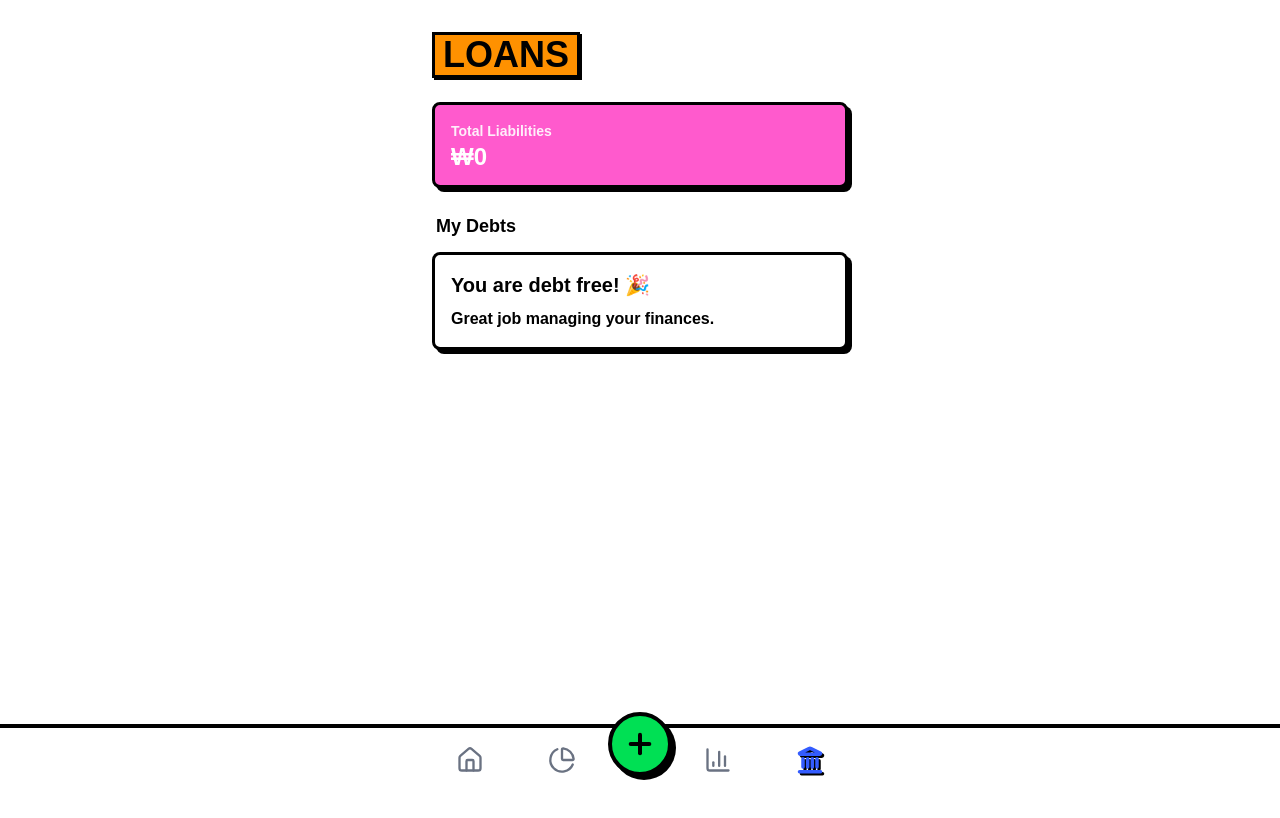
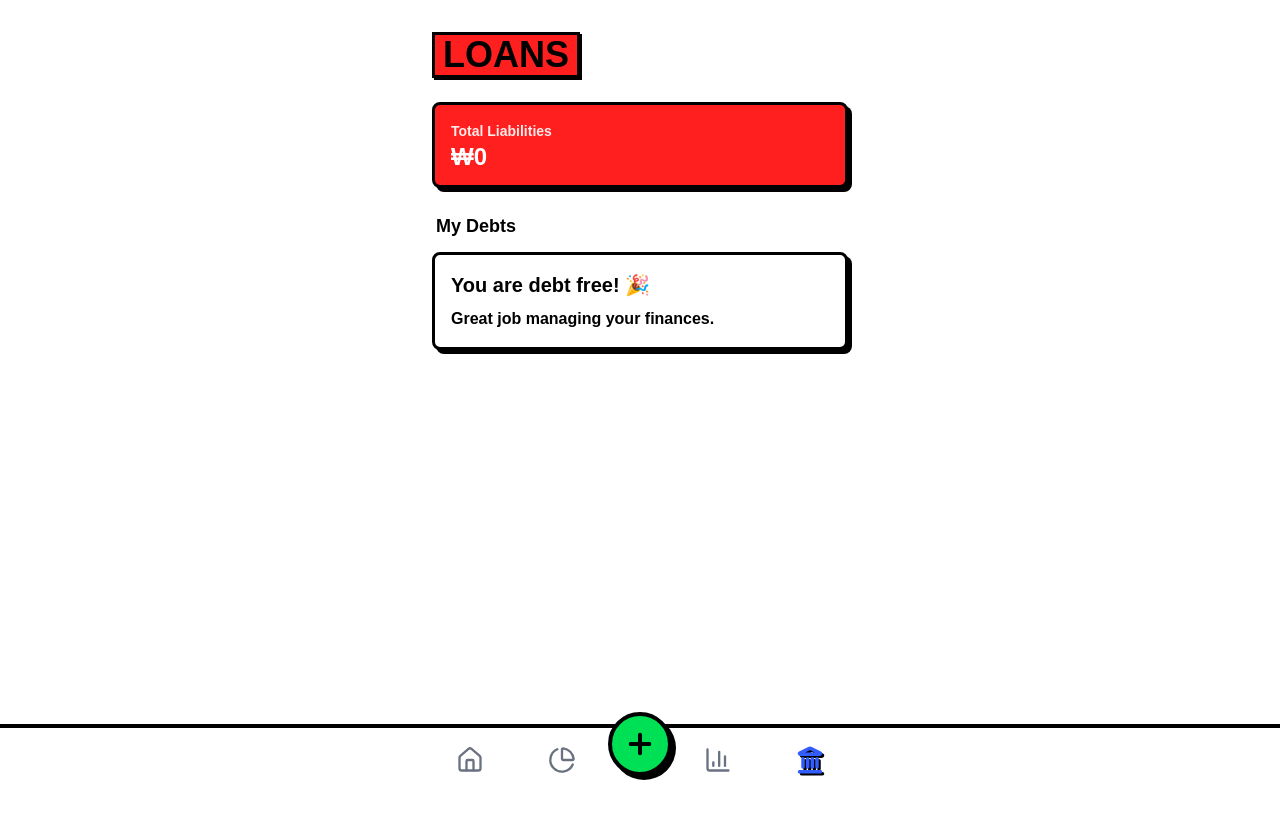
Before and after one commit to gonsam85/assets, a Next.js app: page /loan in a window 1280 px wide. Shown: the top 818 px of the page. Built offline with nearby package versions, Linux system fonts and the light colour scheme.

Commit message:
Update loan color to Red

```diff
--- a/src/app/add/page.tsx
+++ b/src/app/add/page.tsx
@@ -65,7 +65,7 @@ function AddEditContent() {
         { id: 'stock', icon: LineChart, label: 'Stock', color: 'bg-neo-blue' },
         { id: 'crypto', icon: BadgeDollarSign, label: 'Crypto', color: 'bg-neo-green', textColor: 'text-neo-black' },
         { id: 'real_estate', icon: Building2, label: 'Realty', color: 'bg-neo-yellow', textColor: 'text-neo-black' },
-        { id: 'loan', icon: Landmark, label: 'Loan', color: 'bg-neo-pink' },
+        { id: 'loan', icon: Landmark, label: 'Loan', color: 'bg-neo-red' },
     ];
 
     const handleSubmit = (e: React.FormEvent) => {
--- a/src/app/globals.css
+++ b/src/app/globals.css
@@ -9,6 +9,7 @@
   --neo-blue: #335CFF;
   --neo-orange: #FF9100;
   --neo-green: #00E054;
+  --neo-red: #FF1F1F;
 
   /* Backgrounds */
   --background: var(--neo-white);
@@ -23,6 +24,7 @@
   --color-neo-blue: var(--neo-blue);
   --color-neo-orange: var(--neo-orange);
   --color-neo-green: var(--neo-green);
+  --color-neo-red: var(--neo-red);
 
   --color-background: var(--background);
   --color-foreground: var(--foreground);
@@ -36,7 +38,8 @@
 body {
   background: var(--background);
   color: var(--foreground);
-  font-family: Arial, sans-serif; /* Fallback to a clean sans */
+  font-family: Arial, sans-serif;
+  /* Fallback to a clean sans */
 }
 
 /* Custom Utility for Borders */
--- a/src/app/loan/page.tsx
+++ b/src/app/loan/page.tsx
@@ -17,12 +17,12 @@ export default function LoanPage() {
 
     return (
         <div className="p-4 pt-8 pb-24 space-y-6">
-            <h1 className="text-4xl font-black bg-neo-orange text-neo-black inline-block px-2 border-3 border-neo-black shadow-neo-sm">
+            <h1 className="text-4xl font-black bg-neo-red text-neo-black inline-block px-2 border-3 border-neo-black shadow-neo-sm">
                 LOANS
             </h1>
 
             {/* Total Debt Card */}
-            <NeoCard color="pink" className="border-3 border-neo-black p-3">
+            <NeoCard color="red" className="border-3 border-neo-black p-3">
                 <p className="font-bold text-sm mb-1 text-white opacity-90">Total Liabilities</p>
                 <div className="text-2xl font-black text-white leading-none">
                     {formatCurrency(totalDebt)}
@@ -35,7 +35,7 @@ export default function LoanPage() {
                 {loans.length > 0 ? (
                     loans.map((loan) => (
                         <motion.div key={loan.id} initial={{ opacity: 0, y: 10 }} animate={{ opacity: 1, y: 0 }}>
-                            <NeoCard color="pink" className="flex justify-between items-center py-2 px-3">
+                            <NeoCard color="red" className="flex justify-between items-center py-2 px-3">
                                 <div>
                                     <div className="font-black text-sm text-white">{loan.name}</div>
                                     <div className="text-[10px] font-bold text-neo-black bg-white inline-block px-1 mt-0.5 border border-black">
--- a/src/app/page.tsx
+++ b/src/app/page.tsx
@@ -232,9 +232,9 @@ export default function Home() {
             const cardColor = item.type === 'stock' ? 'blue' :
               item.type === 'crypto' ? 'green' :
                 item.type === 'real_estate' ? 'yellow' :
-                  item.type === 'loan' ? 'pink' : 'orange';
+                  item.type === 'loan' ? 'red' : 'orange';
 
-            const isDarkBg = ['stock', 'loan', 'pink', 'blue'].includes(cardColor);
+            const isDarkBg = ['stock', 'loan', 'pink', 'blue', 'red'].includes(cardColor);
 
             return (
               <motion.div
--- a/src/app/portfolio/page.tsx
+++ b/src/app/portfolio/page.tsx
@@ -14,7 +14,7 @@ const ASSET_COLORS: Record<string, string> = {
     'crypto': '#00E054',     // Neo Green
     'real_estate': '#FFDE00', // Neo Yellow
     'cash': '#FF9100',       // Neo Orange
-    'loan': '#FF5ACD',       // Neo Pink
+    'loan': '#FF1F1F',       // Neo Red
 };
 
 export default function PortfolioPage() {
--- a/src/components/ui/NeoCard.tsx
+++ b/src/components/ui/NeoCard.tsx
@@ -4,7 +4,7 @@ import { ReactNode } from 'react';
 interface NeoCardProps {
     children: ReactNode;
     className?: string;
-    color?: 'white' | 'yellow' | 'pink' | 'blue' | 'orange' | 'green';
+    color?: 'white' | 'yellow' | 'pink' | 'blue' | 'orange' | 'green' | 'red';
     onClick?: () => void;
 }
 
@@ -16,6 +16,7 @@ export default function NeoCard({ children, className, color = 'white', onClick
         blue: 'bg-neo-blue',
         orange: 'bg-neo-orange',
         green: 'bg-neo-green',
+        red: 'bg-neo-red',
     };
 
     return (
```
